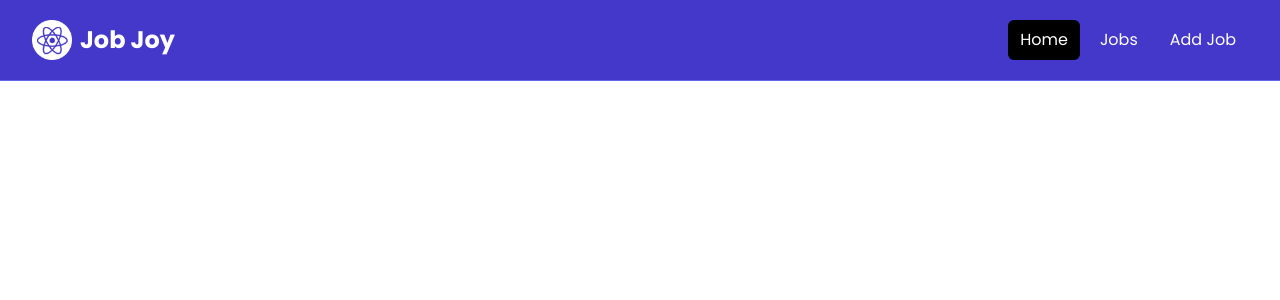
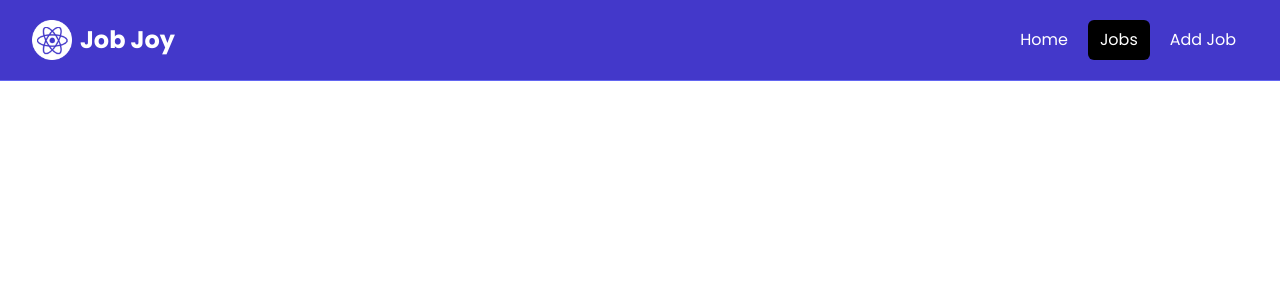
Before and after one commit to AhmadChleih/jobjoy, a React (Vite) app: page /jobs in a window 1280 px wide. Shown: the top 300 px of the page. Built offline with nearby package versions, Linux system fonts and the light colour scheme.

Commit message:
Update Navbar component to use NavLink instead of Link for navigation

```diff
--- a/src/components/Navbar.jsx
+++ b/src/components/Navbar.jsx
@@ -1,38 +1,34 @@
-import { Link } from "react-router-dom";
+import { NavLink } from "react-router-dom";
 import logo from "../assets/images/logo.png";
 
 const Navbar = () => {
+  const activeStyle = ({ isActive }) =>
+    isActive
+      ? "bg-black text-white hover:bg-gray-900 hover:text-white rounded-md px-3 py-2"
+      : "text-white hover:bg-gray-900 hover:text-white rounded-md px-3 py-2";
+
   return (
     <nav className="bg-indigo-700 border-b border-indigo-500">
       <div className="mx-auto max-w-7xl px-2 sm:px-6 lg:px-8">
         <div className="flex h-20 items-center justify-between">
           <div className="flex flex-1 items-center justify-center md:items-stretch md:justify-start">
-            <Link className="flex flex-shrink-0 items-center mr-4" to="/">
+            <NavLink className="flex flex-shrink-0 items-center mr-4" to="/">
               <img className="h-10 w-auto" src={logo} alt="React Jobs" />
               <span className="hidden md:block text-white text-2xl font-bold ml-2">
                 Job Joy
               </span>
-            </Link>
+            </NavLink>
             <div className="md:ml-auto">
               <div className="flex space-x-2">
-                <Link
-                  to="/"
-                  className="text-white bg-black hover:bg-gray-900 hover:text-white rounded-md px-3 py-2"
-                >
+                <NavLink to="/" className={activeStyle}>
                   Home
-                </Link>
-                <Link
-                  to="/jobs"
-                  className="text-white hover:bg-gray-900 hover:text-white rounded-md px-3 py-2"
-                >
+                </NavLink>
+                <NavLink to="/jobs" className={activeStyle}>
                   Jobs
-                </Link>
-                <Link
-                  to="/add-job"
-                  className="text-white hover:bg-gray-900 hover:text-white rounded-md px-3 py-2"
-                >
+                </NavLink>
+                <NavLink to="/add-job" className={activeStyle}>
                   Add Job
-                </Link>
+                </NavLink>
               </div>
             </div>
           </div>
```
